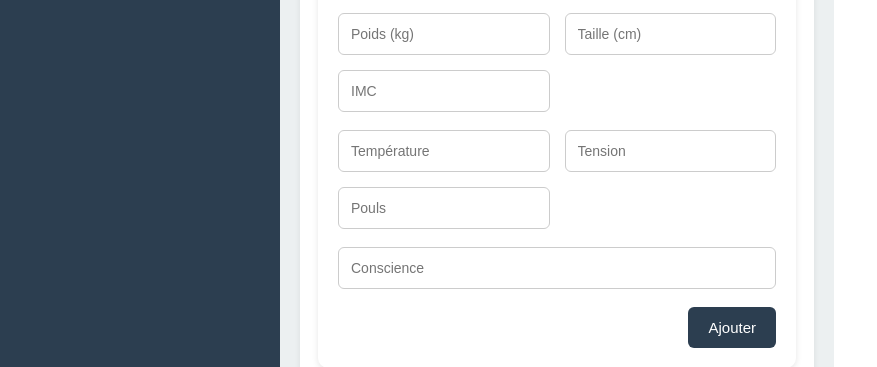
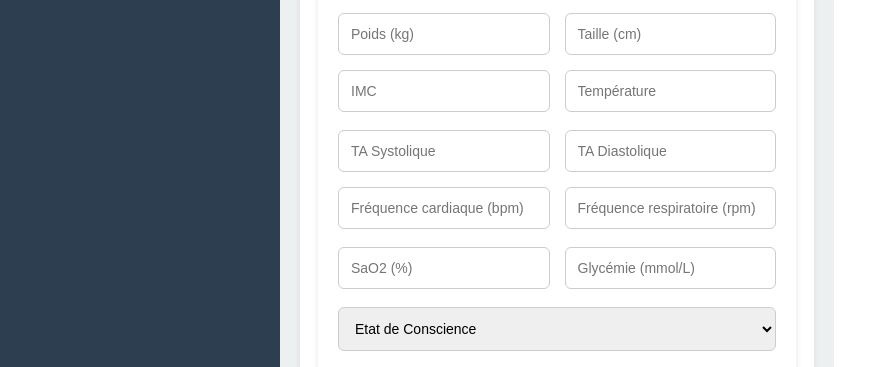
Before and after one commit to NealAndrianja/healthCampaign, a React (Vite) app: page /patients in a window 1280 px wide. Shown: the part 424-791 px from the top of the page, without its empty margins (0-877 px from the left). Built offline with nearby package versions, Linux system fonts and the light colour scheme; no server answers.

Commit message:
feat: Update patient forms and tables with new fields and improved structure

```diff
--- a/src/components/Forms/MedPatientForm.jsx
+++ b/src/components/Forms/MedPatientForm.jsx
@@ -98,26 +98,26 @@ export default function MedecineGenerale() {
       {/* Bloc 4: Signes généraux */}
       <fieldset>
         <legend>Signes généraux</legend>
-        <input name="signesGeneraux_temperature" value={form.signesGeneraux.temperature || ""} onChange={handleChange} placeholder="Température"/>
-        <input name="signesGeneraux_poids" value={form.signesGeneraux.poids || ""} onChange={handleChange} placeholder="Poids"/>
-        <input name="signesGeneraux_taS" value={form.signesGeneraux.taS || ""} onChange={handleChange} placeholder="TA Systolique (mmHg)"/>
-        <input name="signesGeneraux_taD" value={form.signesGeneraux.taD || ""} onChange={handleChange} placeholder="TA Diastolique (mmHg)"/>
-        <input name="signesGeneraux_fc" value={form.signesGeneraux.fc || ""} onChange={handleChange} placeholder="FC (bpm)"/>
-        <input name="signesGeneraux_fr" value={form.signesGeneraux.fr || ""} onChange={handleChange} placeholder="FR (rpm)"/>
-        <input name="signesGeneraux_sao2" value={form.signesGeneraux.sao2 || ""} onChange={handleChange} placeholder="SaO2 (%)"/>
-        <input name="signesGeneraux_glycemie" value={form.signesGeneraux.glycemie || ""} onChange={handleChange} placeholder="Glycémie (mmol/L)"/>
-        <select name="signesGeneraux_etatGeneral" value={form.signesGeneraux.etatGeneral || ""} onChange={handleChange}>
+        <input name="signesGeneraux_temperature" value={form.temperature || ""} onChange={handleChange} placeholder="Température"/>
+        <input name="signesGeneraux_poids" value={form.weight || ""} onChange={handleChange} placeholder="Poids"/>
+        <input name="signesGeneraux_taS" value={form.TAS || ""} onChange={handleChange} placeholder="TA Systolique (mmHg)"/>
+        <input name="signesGeneraux_taD" value={form.TAD || ""} onChange={handleChange} placeholder="TA Diastolique (mmHg)"/>
+        <input name="signesGeneraux_fc" value={form.FC || ""} onChange={handleChange} placeholder="FC (bpm)"/>
+        <input name="signesGeneraux_fr" value={form.FR || ""} onChange={handleChange} placeholder="FR (rpm)"/>
+        <input name="signesGeneraux_sao2" value={form.sao2 || ""} onChange={handleChange} placeholder="SaO2 (%)"/>
+        <input name="signesGeneraux_glycemie" value={form.glycemie || ""} onChange={handleChange} placeholder="Glycémie (mmol/L)"/>
+        <select name="signesGeneraux_etatGeneral" value={form.etatGeneral || ""} onChange={handleChange}>
           <option value="">État général</option>
           <option value="Bon">Bon</option>
           <option value="Moyen">Moyen</option>
           <option value="Mauvais">Mauvais</option>
         </select>
-        <select name="signesGeneraux_etatConscience" value={form.signesGeneraux.etatConscience || ""} onChange={handleChange}>
+        <select name="signesGeneraux_etatConscience" value={form.etatConscience || ""} onChange={handleChange}>
           <option value="">État de conscience</option>
           <option value="Normal">Normal</option>
           <option value="Altérée">Altérée</option>
         </select>
-        <select name="signesGeneraux_dehydration" value={form.signesGeneraux.dehydration || ""} onChange={handleChange}>
+        <select name="signesGeneraux_dehydration" value={form.dehydration || ""} onChange={handleChange}>
           <option value="">Déshydratation</option>
           <option value="Aucune">Aucune</option>
           <option value="Modérée">Modérée</option>
--- a/src/components/Forms/PatientForm.jsx
+++ b/src/components/Forms/PatientForm.jsx
@@ -25,9 +25,15 @@ const makeInitial = () => ({
   height: "",
   bmi: "",
   temperature: "",
-  bloodPressure: "",
-  pulse: "",
-  consciousness: "",
+  TAS: "",
+  TAD: "",
+  FC: "",
+  FR: "",
+  sao2: "",
+  glycemie: "",
+  etatConscience: "",
+  etatGeneral: "",
+  dehydration: "",
 });
 
 // Génération de l'ID patient
@@ -129,16 +135,45 @@ const PatientForm = ({ onAdd }) => {
         <input name="weight" placeholder="Poids (kg)" value={form.weight} onChange={handleChange} />
         <input name="height" placeholder="Taille (cm)" value={form.height} onChange={handleChange} />
         <input name="bmi" placeholder="IMC" value={form.bmi} readOnly />
+        <input name="temperature" placeholder="Température" value={form.temperature} onChange={handleChange} />
       </div>
 
       <div className="row">
-        <input name="temperature" placeholder="Température" value={form.temperature} onChange={handleChange} />
-        <input name="bloodPressure" placeholder="Tension" value={form.bloodPressure} onChange={handleChange} />
-        <input name="pulse" placeholder="Pouls" value={form.pulse} onChange={handleChange} />
+        <input name="TAS" placeholder="TA Systolique" value={form.TAS} onChange={handleChange} />
+        <input name="TAD" placeholder="TA Diastolique" value={form.TAD} onChange={handleChange} />
+        <input name="FC" placeholder="Fréquence cardiaque (bpm)" value={form.FC} onChange={handleChange} />
+        <input name="FR" placeholder="Fréquence respiratoire (rpm)" value={form.FR} onChange={handleChange} />
       </div>
 
       <div className="row">
-        <input name="consciousness" placeholder="Conscience" value={form.consciousness} onChange={handleChange} />
+        <input name="sao2" placeholder="SaO2 (%)" value={form.sao2} onChange={handleChange} />
+        <input name="glycemie" placeholder="Glycémie (mmol/L)" value={form.glycemie} onChange={handleChange} />
+      </div>
+
+      <div className="row">
+        <select name="etatConscience" value={form.etatConscience} onChange={handleChange}>
+          <option value="">Etat de Conscience</option>
+          <option value="Normal">Normal</option>
+          <option value="Altérée">Altérée</option>
+          </select>
+      </div>
+
+       <div className="row">
+        <select name="etatGeneral" value={form.etatGeneral} onChange={handleChange}>
+          <option value="">Etat général</option>
+          <option value="Normal">Bon</option>
+          <option value="Normal">Moyen</option>
+          <option value="Altérée">Mauvais</option>
+          </select>
+      </div>
+
+      <div className="row">
+        <select name="dehydration" value={form.dehydration} onChange={handleChange}>
+          <option value="">Déshydratation</option>
+          <option value="Normal">Aucune</option>
+          <option value="Normal">Modérée</option>
+          <option value="Altérée">Sévère</option>
+          </select>
       </div>
 
       <div className="actions">
--- a/src/components/Table/PatientTable.jsx
+++ b/src/components/Table/PatientTable.jsx
@@ -11,9 +11,10 @@ function PatientTable({ data = [], onDelete }) {
   const columns = useMemo(() => {
     if (!data || data.length === 0) return [];
     const preferred = [
-      "id","lastName","firstName","birthDate","age","gender",
-      "phone","address","weight","height","bmi","temperature",
-      "bloodPressure","pulse","consciousness"
+       "id","lastName","firstName","birthDate","age","gender",
+       "phone","address","weight","height","bmi","temperature",
+       "TAS","TAD","FC","FR","sao2","glycemie","etatConscience",
+       "etatGeneral","dehydration",
     ];
     return preferred.filter(c => Object.prototype.hasOwnProperty.call(data[0], c));
   }, [data]);
--- a/src/util/api.js
+++ b/src/util/api.js
@@ -1,5 +1,5 @@
 // util/api.js
-const BASE = "http://10.190.183.94:4000/api";
+const BASE = "http://localhost:4000/api";
 
 async function request(path, options = {}) {
   const res = await fetch(`${BASE}${path}`, {
```
